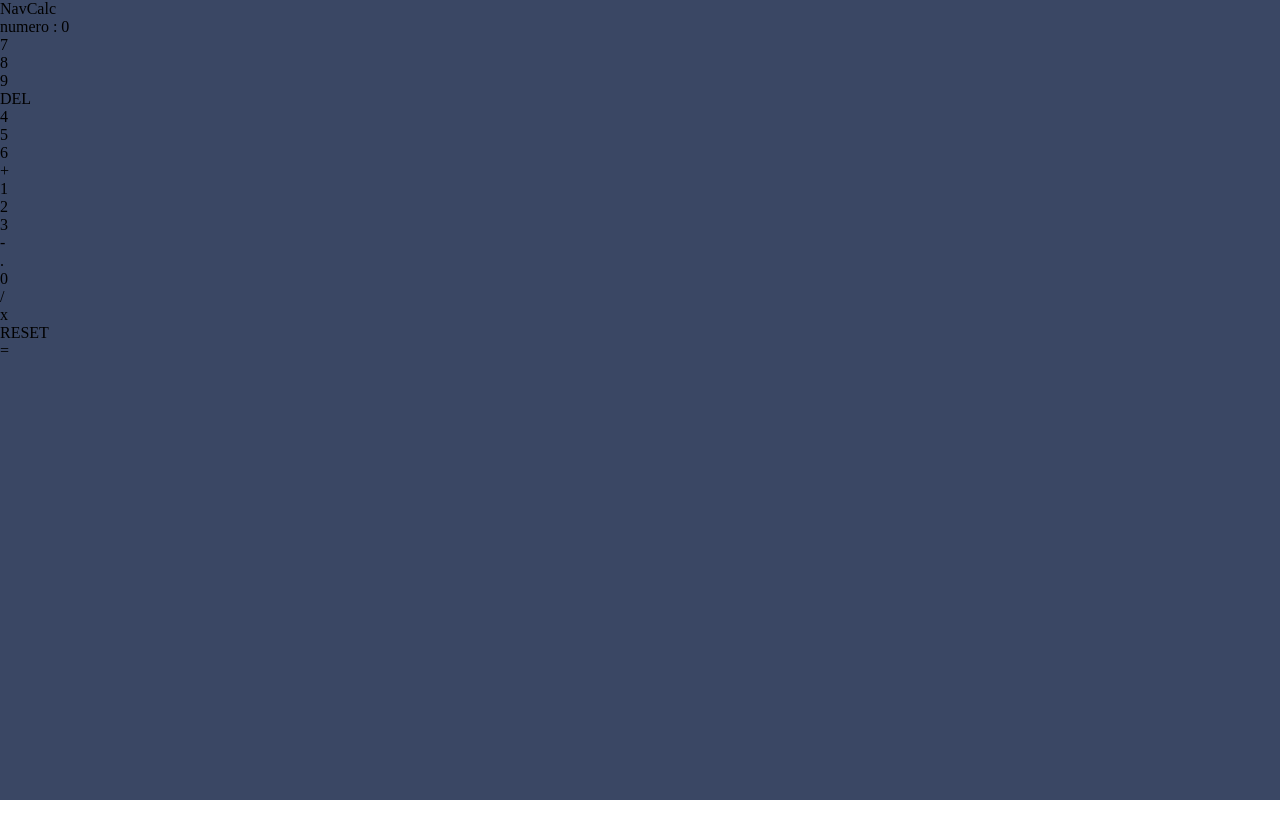
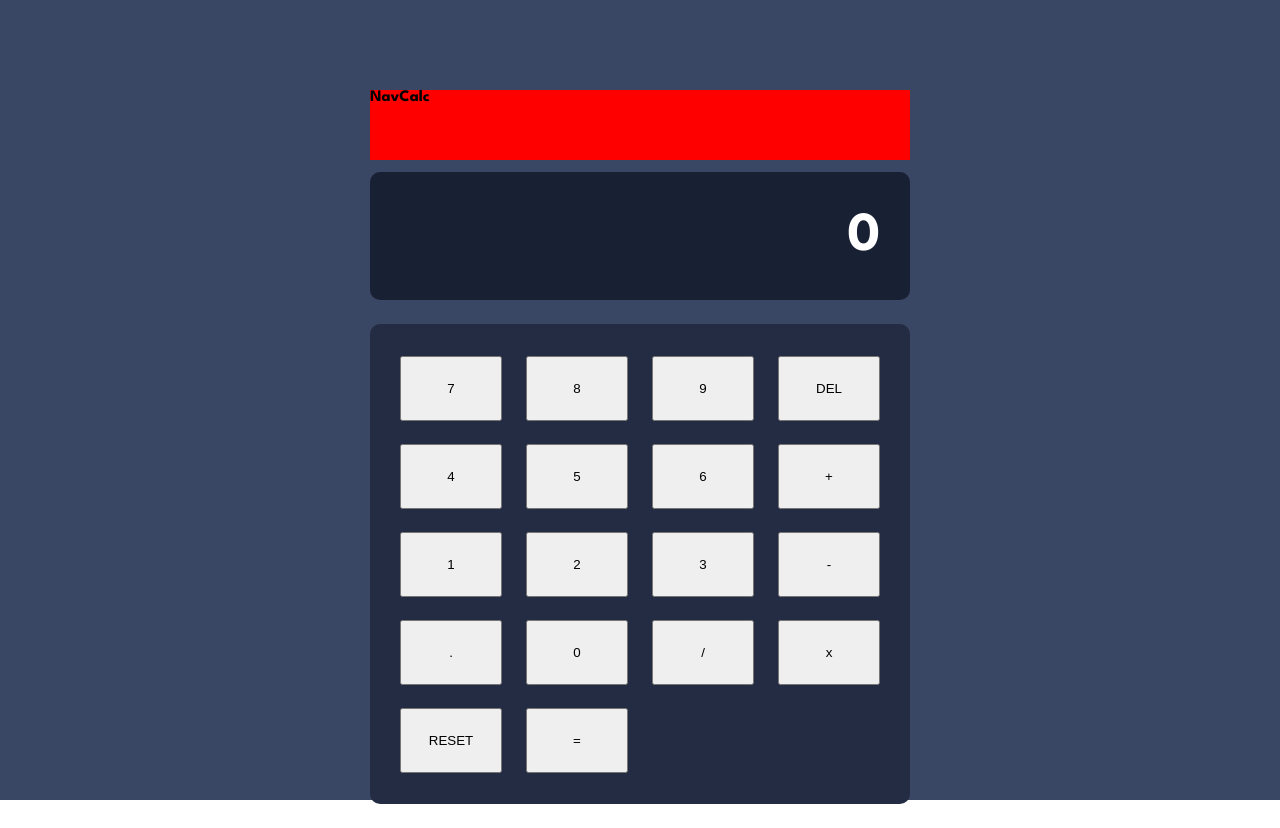
Before and after one commit to Arcanvs/fm-calculatorApp, a React (Vite) app: page / in a window 1280 px wide. Before the commit the page ends 800 px from the top, so only its background shows below. Built offline with nearby package versions, Linux system fonts and the light colour scheme.

Commit message:
primeros estilos calculadora

```diff
--- a/src/components/atoms/ButtonCalc.jsx
+++ b/src/components/atoms/ButtonCalc.jsx
@@ -3,7 +3,7 @@ const ButtonCalc = ({objBtn, clickAction}) => {
         clickAction(data)
     }
     return (
-        <div onClick={() => handleClickAction(objBtn)}>{objBtn.text}</div>
+        <button className="button__calc" onClick={() => handleClickAction(objBtn)}>{objBtn.text}</button>
     )
 }
 
--- a/src/components/molecules/BodyCalc.jsx
+++ b/src/components/molecules/BodyCalc.jsx
@@ -5,12 +5,14 @@ const BodyCalc = ({buttonsCalc, dataButton}) => {
     dataButton(data);
   }
   return (
-    <div>
-      {
-        buttonsCalc.map((btn, index) => (
-          <ButtonCalc key={index} objBtn={btn} clickAction={obtainDataButton} />
-        ))
-      }
+    <div className="calculator__buttons">
+      <div className="buttons__container">
+        {
+          buttonsCalc.map((btn, index) => (
+            <ButtonCalc key={index} objBtn={btn} clickAction={obtainDataButton} />
+          ))
+        }
+      </div>
     </div>
   )
 }
--- a/src/components/molecules/DisplayCalc.jsx
+++ b/src/components/molecules/DisplayCalc.jsx
@@ -9,7 +9,11 @@ const DisplayCalc = ({dataDisplay}) => {
     }
   }, [dataDisplay]);
   return (
-    <div>numero : {displayNum}</div>
+    <div className="calculator__display">
+      <div className="display">
+        {displayNum}
+      </div>
+    </div>
   )
 }
 
--- a/src/components/molecules/NavCalc.jsx
+++ b/src/components/molecules/NavCalc.jsx
@@ -2,7 +2,7 @@ import { SwitchCalc } from "../atoms"
 
 const NavCalc = () => {
   return (
-    <div>NavCalc</div>
+    <div className="calculator__switch">NavCalc</div>
   )
 }
 
--- a/src/components/organisms/CalculatorOrg.jsx
+++ b/src/components/organisms/CalculatorOrg.jsx
@@ -97,7 +97,7 @@ const CalculatorOrg = () => {
     setIsDecimal(false);
   }
   return (
-    <div>
+    <div className="calculator__body">
         <NavCalc />
         <DisplayCalc dataDisplay={displayNum} />
         <BodyCalc buttonsCalc={buttonsData} dataButton={handleActionButton}/>
--- a/src/components/pages/CalculatorPage.jsx
+++ b/src/components/pages/CalculatorPage.jsx
@@ -2,7 +2,7 @@ import { CalculatorOrg } from "../organisms"
 
 const CalculatorPage = () => {
   return (
-    <div className="calculator__body theme__1">
+    <div className="calculator__app theme__1">
         <CalculatorOrg />
     </div>
   )
--- a/src/styles/_calculator.scss
+++ b/src/styles/_calculator.scss
@@ -1,9 +1,58 @@
-.calculator__body{
+.calculator__app{
     width: 100vw;
     height: 100vh;
+    display: flex;
+    justify-content: center;
+    font-family: $fontSpartan;
+
+    .calculator__body{
+        max-width: 540px;
+        width: 100%;;
+    }
+    .calculator__switch{
+        height: 70px;
+        background: red;
+        margin-top: 90px;
+
+    }
+    .calculator__display{
+        margin-top: 12px;
+        height: 128px;
+        border-radius: 10px;
+        display: flex;
+        align-items: center;
+        .display{
+            padding: 0 30px;
+            width: 100%;
+            text-align: end;
+            font-size: 55px;
+        }
+    }
+    .calculator__buttons{
+        margin-top: 24px;
+        height: 480px;
+        border-radius: 10px;
+        .buttons__container{
+            padding: 32px 18px;
+            .button__calc{
+                height: 65px;
+                width: 102px;
+                margin: 0 12px 23px 12px;
+            }
+        }
+    }
 
     &.theme__1{
         background-color: $VeryDarkdesaturatedBlueMainBack;
+        .calculator__display{
+            background-color: $VeryDarkDesaturatedBlueScreenBackground;
+            .display{
+                color: $WhiteText;
+            }
+        }
+        .calculator__buttons{
+            background-color: $VeryDarkDesaturatedBlueToggleBackground;
+        }
     }
     &.theme__2{
         background-color: $LightGrayMainBackground;
@@ -11,5 +60,4 @@
     &.theme__3{
         background-color: $VeryDarkVioletMainBackground;
     }
-
 }
```
